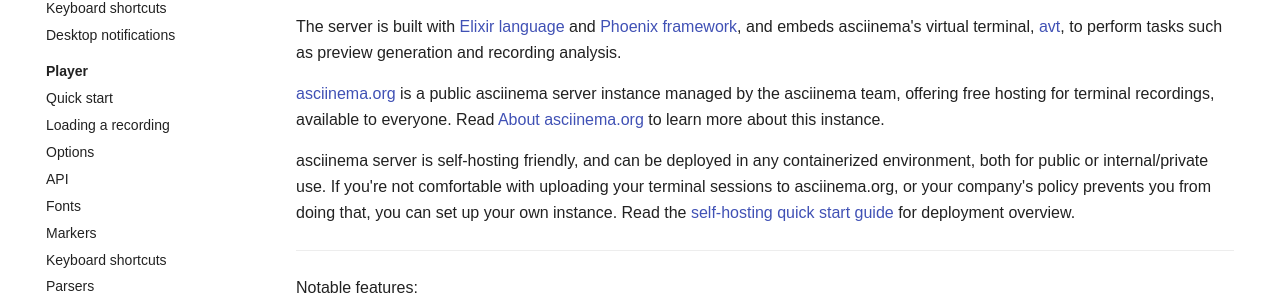
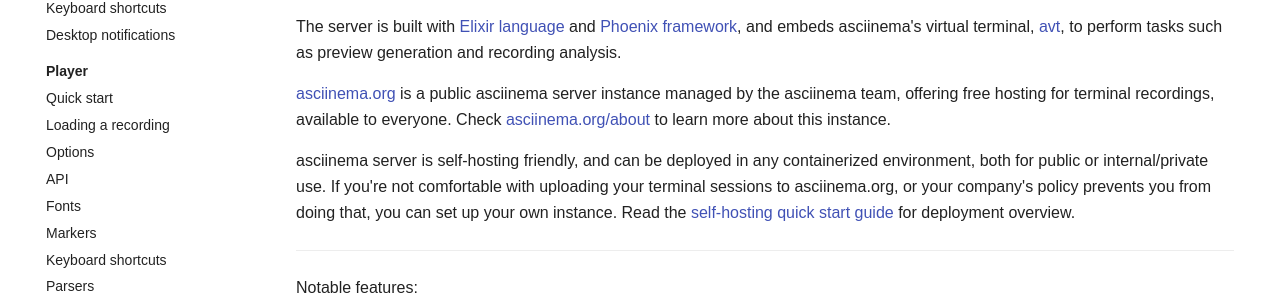
Before and after one commit to ofek/asciinema.github.io, an MkDocs documentation site: the page built from docs/manual/server/index.md, in a window 1280 px wide and 1238 px high. Shown: the part 348-651 px from the top of the window. Built offline with MkDocs 1.6.1 and Material for MkDocs 9.7.7, drawn with Linux system fonts in a browser that asks for light colours; some web fonts are replaced; comment, search, counter and statistics services are not loaded.

Commit message:
Link to asciinema.org/about for instance details

```diff
--- a/docs/manual/server/index.md
+++ b/docs/manual/server/index.md
@@ -20,8 +20,8 @@
 
 [asciinema.org](https://asciinema.org) is a public asciinema server instance
 managed by the asciinema team, offering free hosting for terminal recordings,
-available to everyone. Read [About asciinema.org](dot-org.md) to learn more
-about this instance.
+available to everyone. Check [asciinema.org/about](https://asciinema.org/about)
+to learn more about this instance.
 
 asciinema server is self-hosting friendly, and can be deployed in any
 containerized environment, both for public or internal/private use. If you're
```
